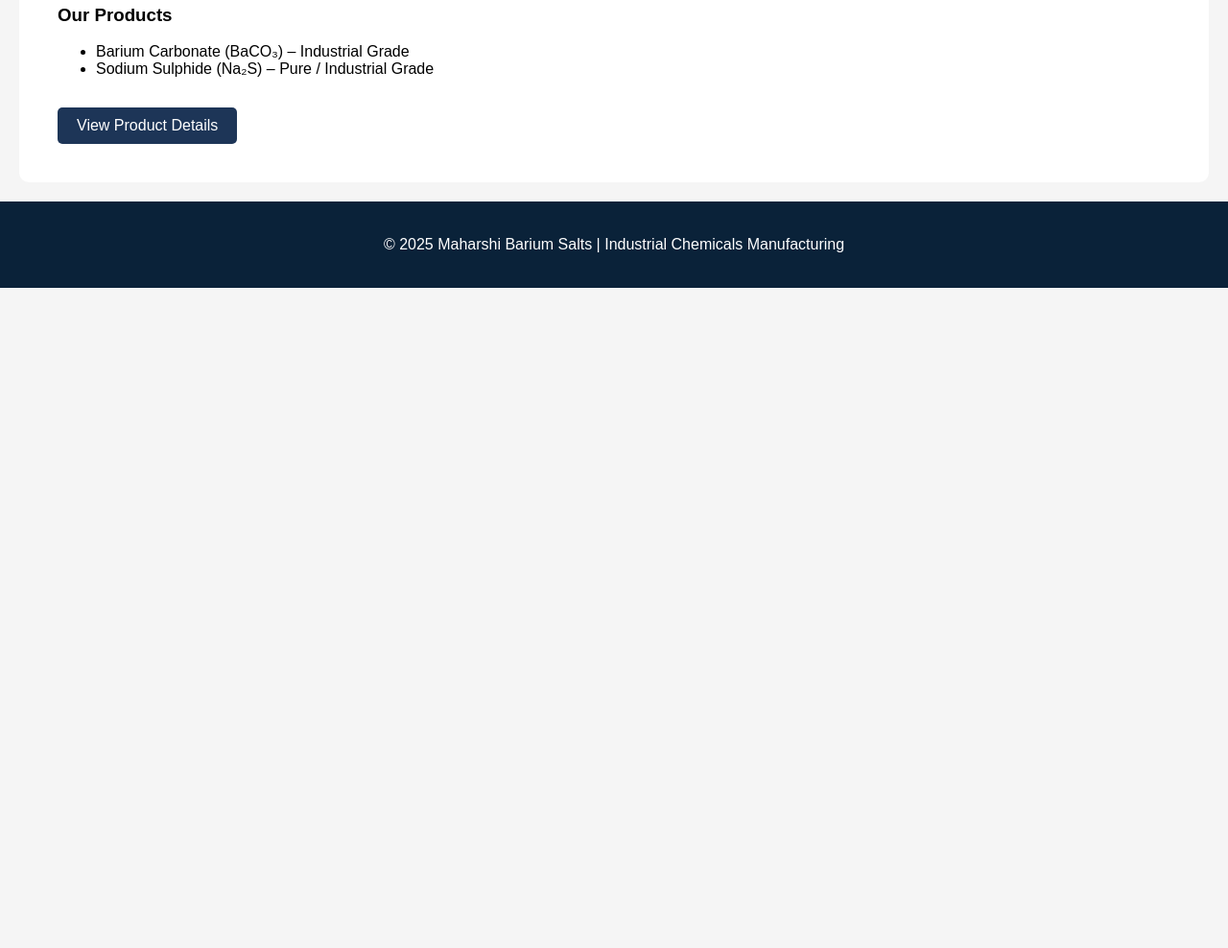
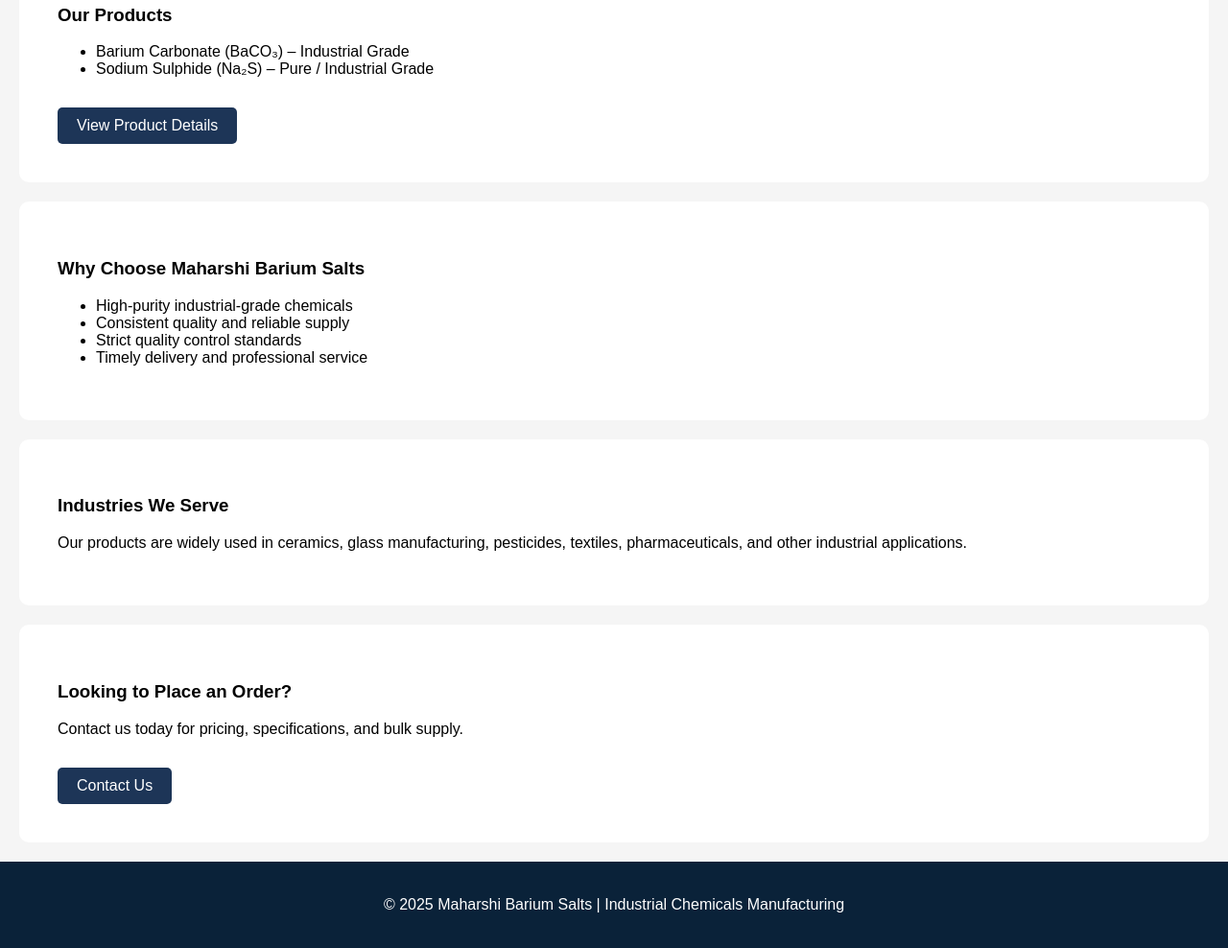
Before and after one commit to tanushrireddydadireddy/maharshi-barium-salts, a plain HTML site: page index.html in a window 1280 px wide. Shown: the part 557-1545 px from the top of the page at 96% size. Before the commit the page ends 857 px from the top, so only its background shows below. Drawn offline with Linux system fonts and the light colour scheme.

Commit message:
lengthened home

```diff
--- a/index.html
+++ b/index.html
@@ -42,6 +42,32 @@
     <a href="products.html" class="btn">View Product Details</a>
   </section>
 
+  <section class="why-us">
+  <h3>Why Choose Maharshi Barium Salts</h3>
+  <ul>
+    <li>High-purity industrial-grade chemicals</li>
+    <li>Consistent quality and reliable supply</li>
+    <li>Strict quality control standards</li>
+    <li>Timely delivery and professional service</li>
+  </ul>
+</section>
+
+<section class="industries">
+  <h3>Industries We Serve</h3>
+  <p>
+    Our products are widely used in ceramics, glass manufacturing,
+    pesticides, textiles, pharmaceuticals, and other industrial
+    applications.
+  </p>
+</section>
+
+<section class="cta">
+  <h3>Looking to Place an Order?</h3>
+  <p>Contact us today for pricing, specifications, and bulk supply.</p>
+  <a href="contact.html" class="btn">Contact Us</a>
+</section>
+
+
   <footer>
     <p>© 2025 Maharshi Barium Salts | Industrial Chemicals Manufacturing</p>
   </footer>
```
Also changed, not shown: 1 other file.
